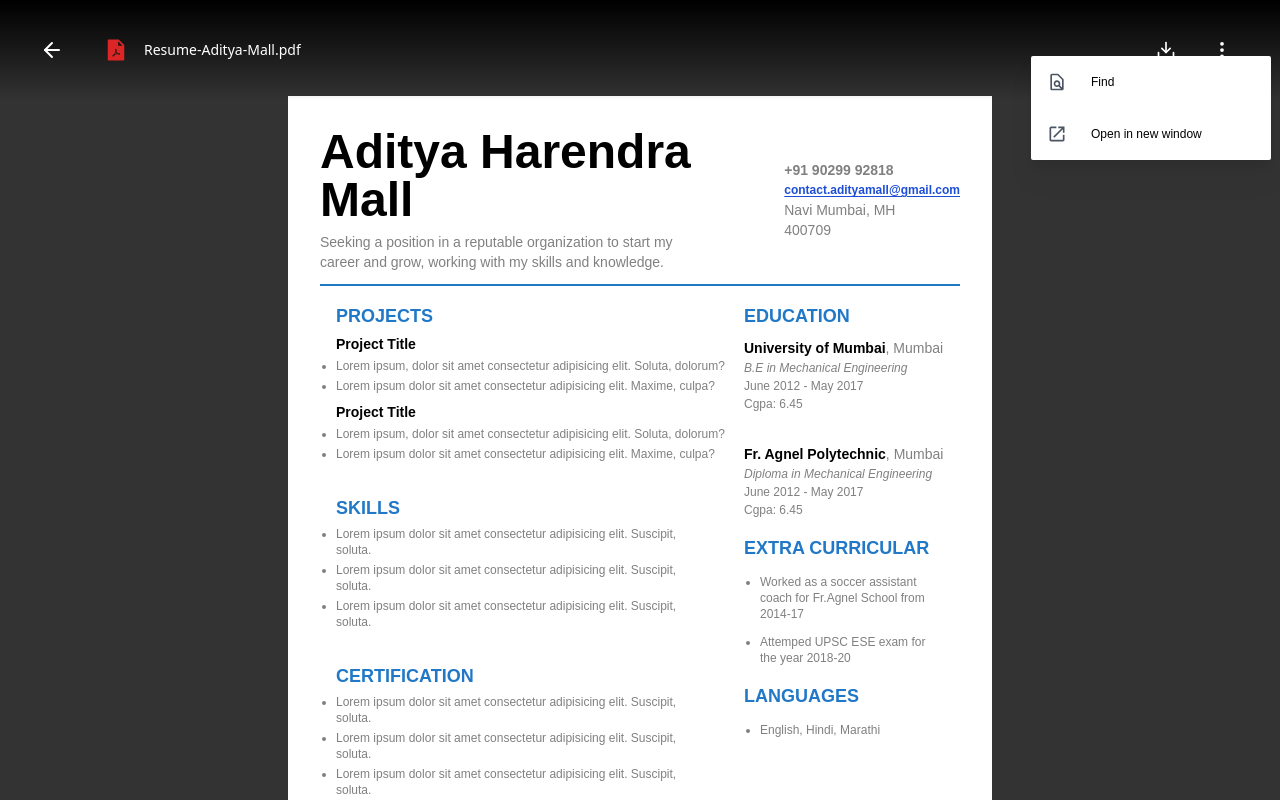
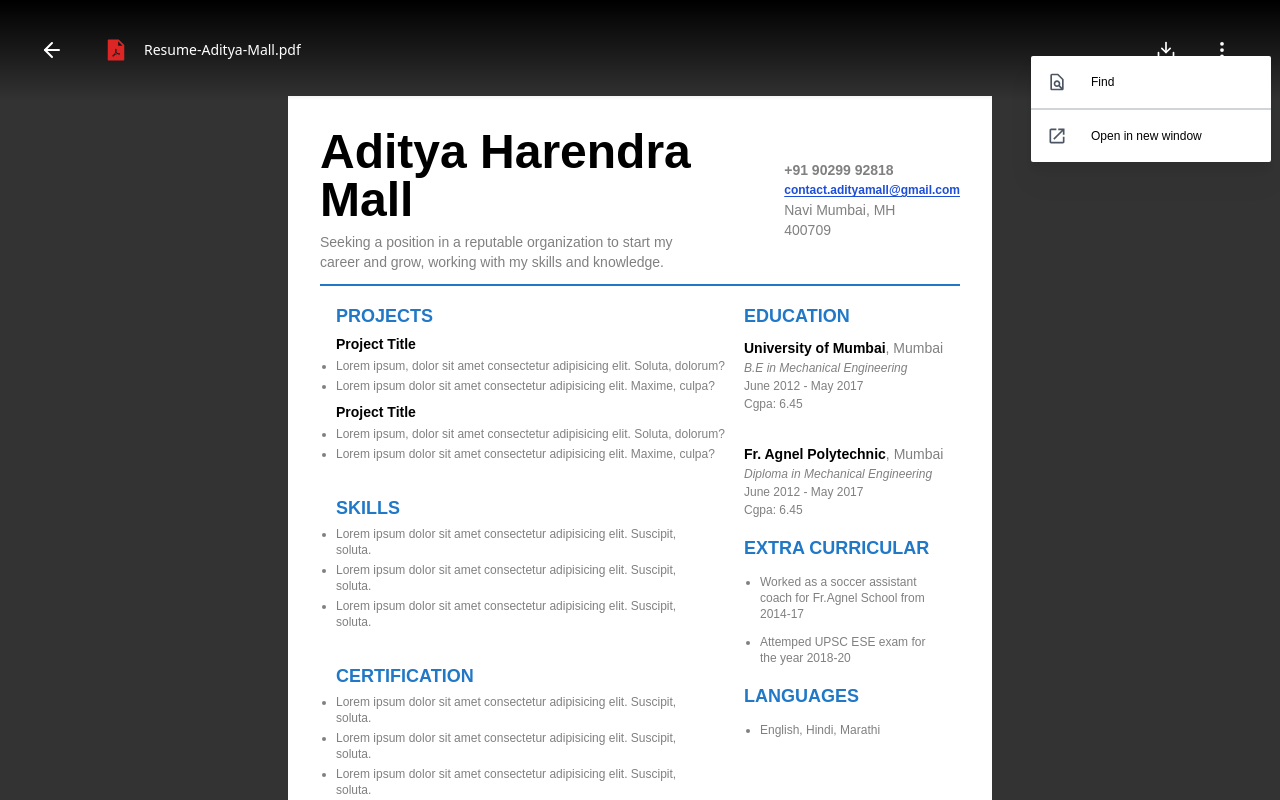
Before and after one commit to iamadityamall/resume-app, a React (Create React App) app: page / in a window 1280 px wide. Both pictures are taken after a click on the button 1222 px from the left and 50 px from the top of the page. Shown: the top 800 px of the page. Built offline with nearby package versions, Linux system fonts and the light colour scheme.

Commit message:
update border in li

```diff
--- a/src/components/OtherOptions.jsx
+++ b/src/components/OtherOptions.jsx
@@ -5,7 +5,7 @@ import { IoMdOpen } from "react-icons/io";
 const OtherOptions = () => {
   return (
     <nav className=" rounded-sm fixed right-[-3px] top-14 text-black mr-3 bg-primary transition delay-75 ease-linear list-none w-60 drop-shadow-xl font-secondary">
-      <li className=" p-4 cursor-pointer flex items-center space-x-6">
+      <li className=" p-4 cursor-pointer flex items-center space-x-6 border-b-2 border-gray-300">
         <BiFileFind className="text-xl text-gray-600" />
         <p className="text-xs">Find</p>
       </li>
```
